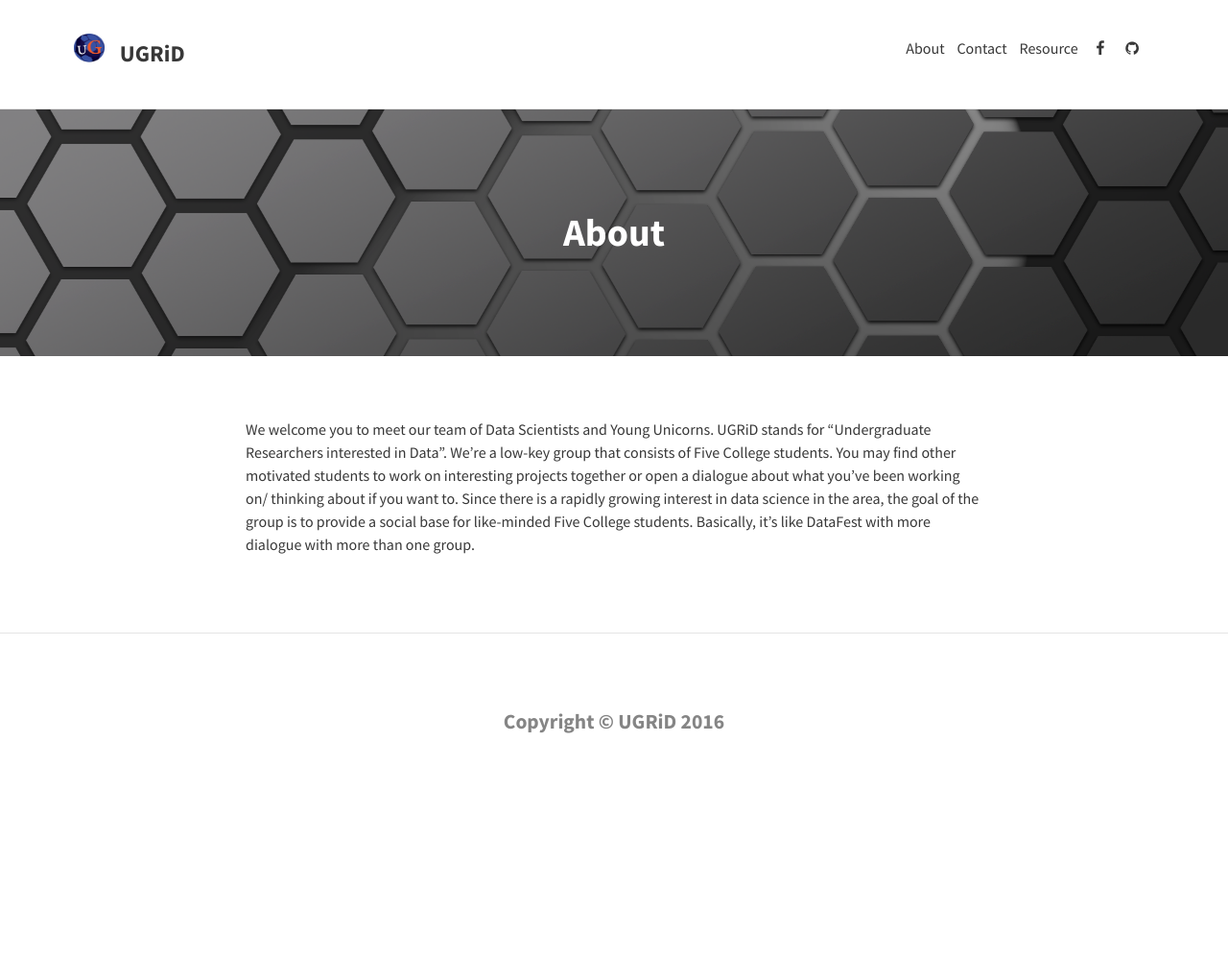
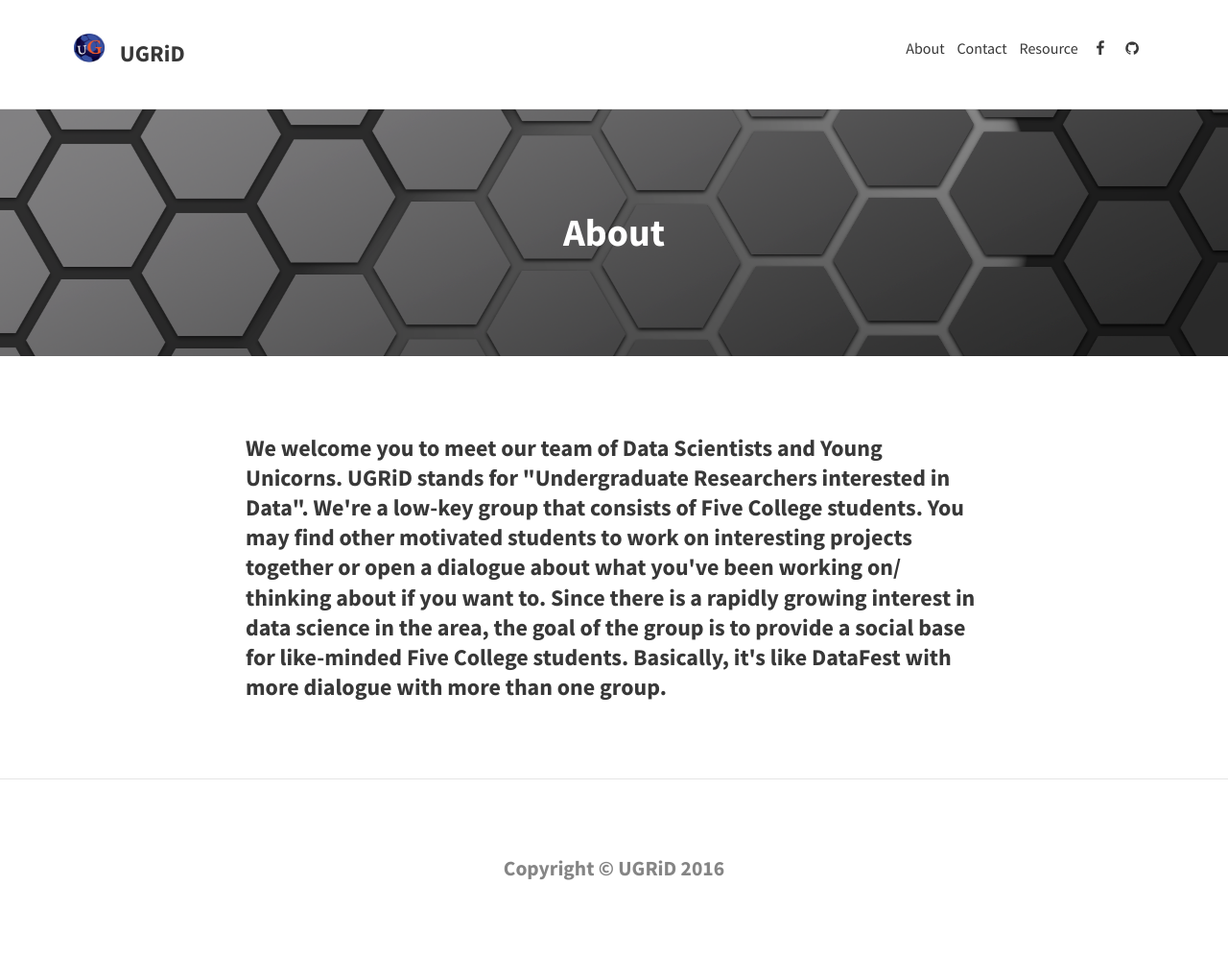
Before and after one commit to sketchplatform/ugriders.github.io, a Jekyll site: the page built from about.md, in a window 1280 px wide. Shown: the whole page at 96% size. Built offline with Jekyll 4.4.1, drawn with Linux system fonts in a browser that asks for light colours; nearby versions of some CDN libraries; before the commit the page ends 900 px from its top, so only the background shows below that.

```diff
--- a/about.md
+++ b/about.md
@@ -5,4 +5,4 @@ permalink: /about/
 feature-img: "img/texture3.png"
 ---
 
-We welcome you to meet our team of Data Scientists and Young Unicorns. UGRiD stands for "Undergraduate Researchers interested in Data". We're a low-key group that consists of Five College students. You may find other motivated students to work on interesting projects together or open a dialogue about what you've been working on/ thinking about if you want to. Since there is a rapidly growing interest in data science in the area, the goal of the group is to provide a social base for like-minded Five College students. Basically, it's like DataFest with more dialogue with more than one group.
+<h3>We welcome you to meet our team of Data Scientists and Young Unicorns. UGRiD stands for "Undergraduate Researchers interested in Data". We're a low-key group that consists of Five College students. You may find other motivated students to work on interesting projects together or open a dialogue about what you've been working on/ thinking about if you want to. Since there is a rapidly growing interest in data science in the area, the goal of the group is to provide a social base for like-minded Five College students. Basically, it's like DataFest with more dialogue with more than one group.</h3>
```
